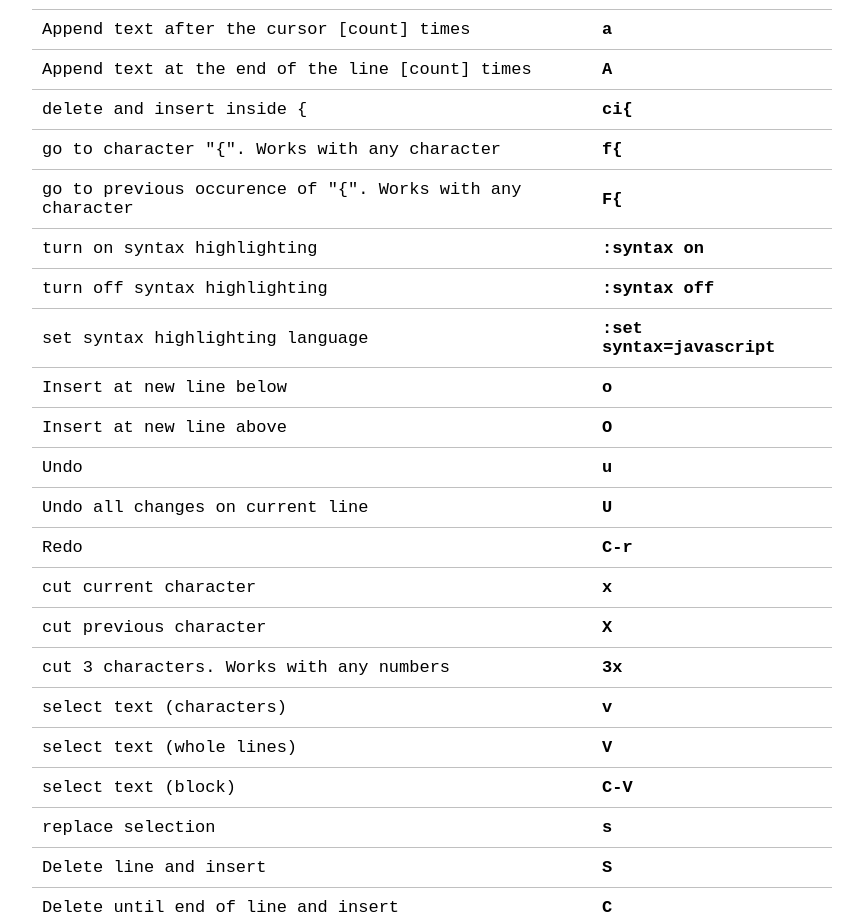
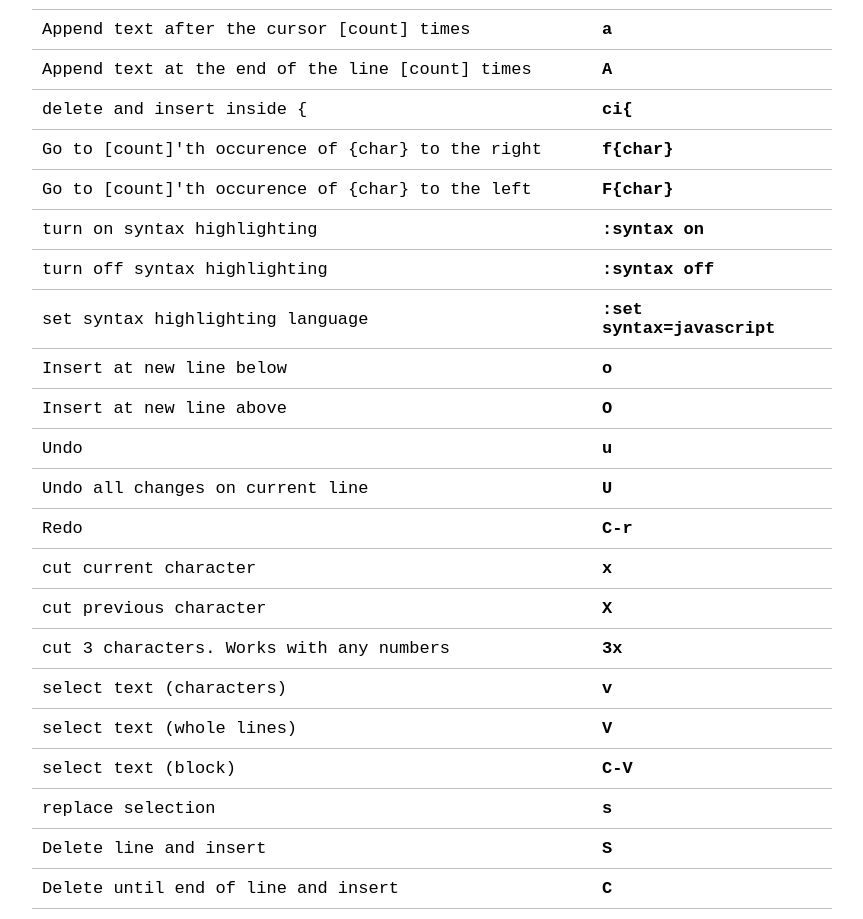
Before and after one commit to yann-yinn/vim-interactive-cheat-sheet, a React (Create React App) app: page / in a window 1280 px wide. Shown: the part 1700-2619 px from the top of the page, without its empty margins (208-1071 px from the left). Built offline with nearby package versions, Linux system fonts and the light colour scheme.

Commit message:
fix commands F and f

```diff
--- a/src/commands.js
+++ b/src/commands.js
@@ -182,13 +182,13 @@ export default [
     keywords: "delete dlete delte inster insert"
   },
   {
-    label: 'go to character "{". Works with any character',
-    command: "f{",
+    label: "Go to [count]'th occurence of {char} to the right",
+    command: "f{char}",
     keywords: "move go jump to character chracter mve"
   },
   {
-    label: 'go to previous occurence of "{". Works with any character',
-    command: "F{",
+    label: "Go to [count]'th occurence of {char} to the left",
+    command: "F{char}",
     keywords: "go move jump previous occurence find character"
   },
   {
```
